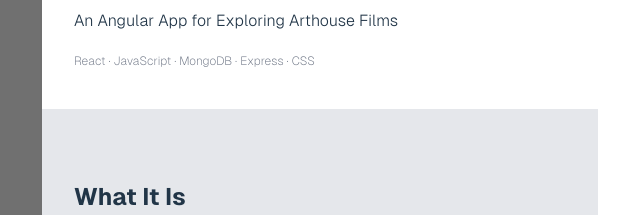
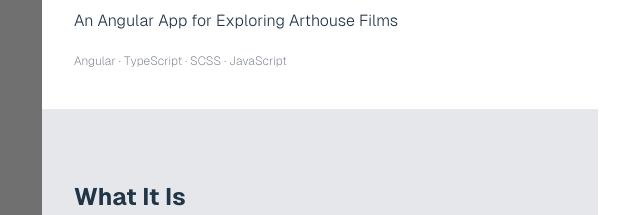
Before and after one commit to ilsegaertner/portfolio, a website built with Vite: page cub-angular.html in a window 1280 px wide. Shown: the part 271-486 px from the top of the page, 22-662 px from the left. Built offline with nearby package versions, Linux system fonts and the light colour scheme.

Commit message:
fix technology part at angular

```diff
--- a/cub-angular.html
+++ b/cub-angular.html
@@ -199,7 +199,7 @@
           An Angular App for Exploring Arthouse Films
         </h2>
         <p class="card-stack-info col-start-1 col-span-2 mb-10">
-          React · JavaScript · MongoDB · Express · CSS
+          Angular · TypeScript · SCSS · JavaScript
         </p>
       </div>
       <picture
```
